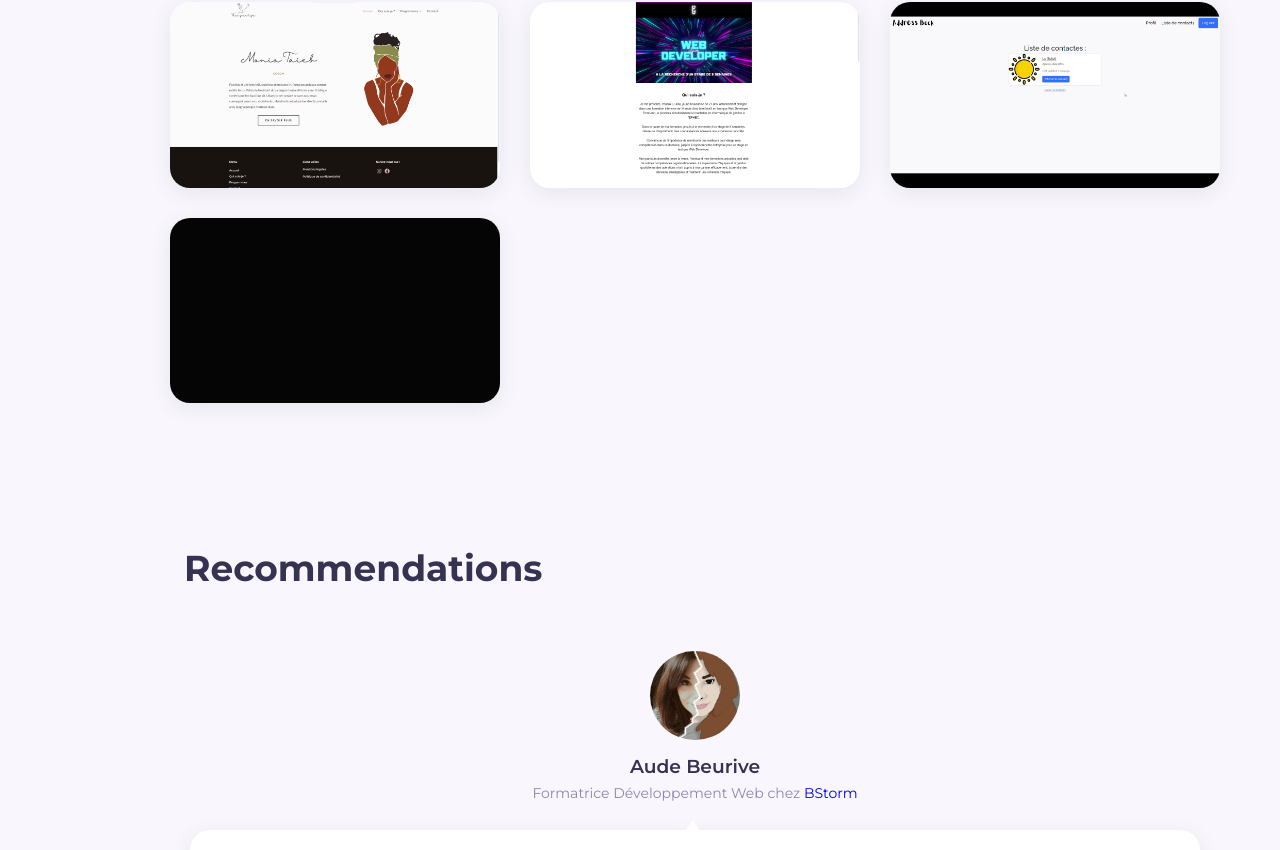
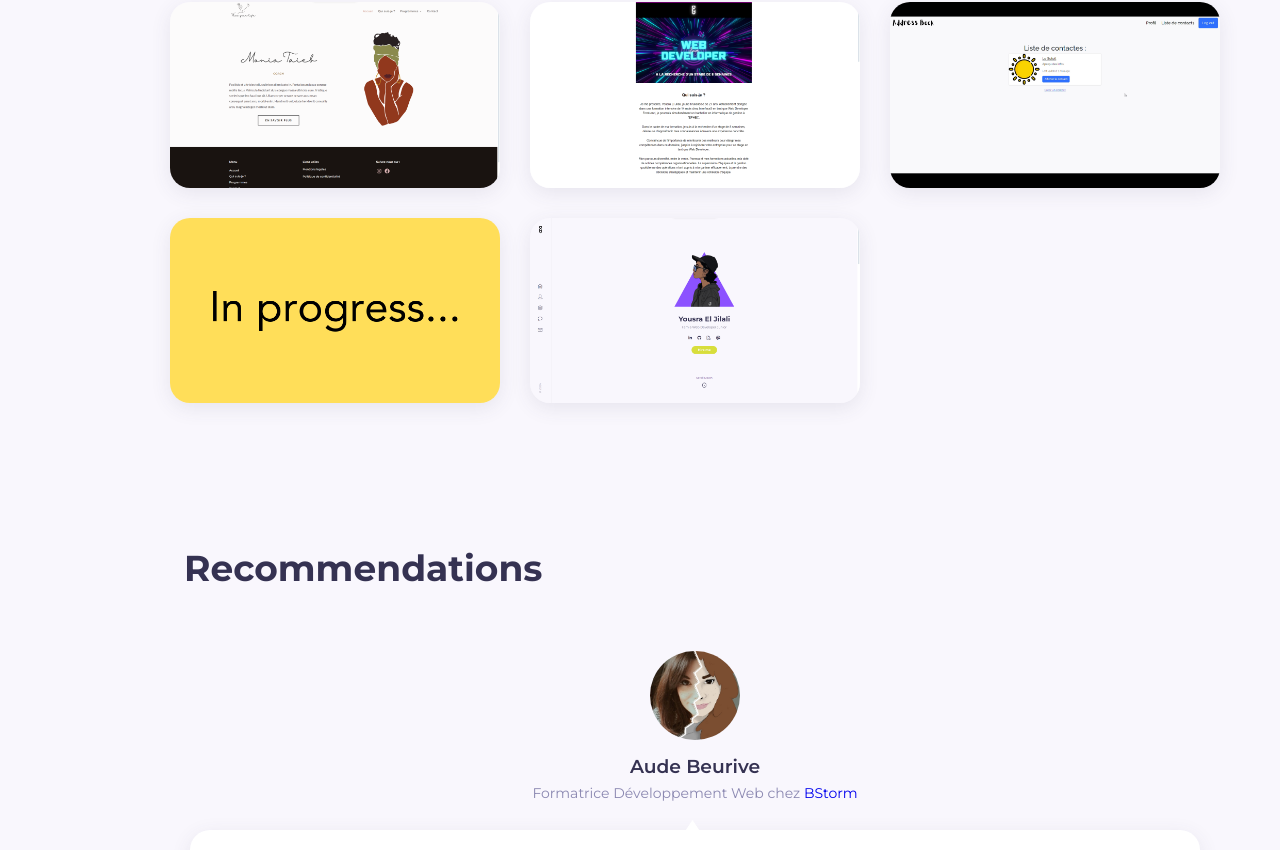
Before and after one commit to YousLa/Portfolio, a React (Create React App) app: page / in a window 1280 px wide. Shown: the part 2070-2920 px from the top of the page. Built offline with nearby package versions, Linux system fonts and the light colour scheme; a web font is replaced by a local one.

Commit message:
Added, Pokedex, Portfolio projects | Comment Modal

```diff
--- a/src/components/portfolio/Menu.jsx
+++ b/src/components/portfolio/Menu.jsx
@@ -11,6 +11,7 @@ import AgregatorVid from "../../assets/video/Agregator.mp4"
 import NewsletterVid from "../../assets/video/Newsletter.mp4"
 import CodeCanvaVid from "../../assets/video/CodeCanva.mp4"
 import AdressBookVid from "../../assets/video/AdressBook.mp4"
+import Portfolio from '../../assets/image/projects/Portfolio.png'
 
 const Menu = [
     {
@@ -76,6 +77,14 @@ const Menu = [
         title: "Pokedex",
         category: "React",
         link: ""
+    },
+    {
+        id: 8,
+        image: Portfolio,
+        video: null,
+        title: "Portfolio",
+        category: "React",
+        link: "https://github.com/YousLa/Portfolio"
     }
 ]
 
--- a/src/components/portfolio/Portfolio.jsx
+++ b/src/components/portfolio/Portfolio.jsx
@@ -51,15 +51,18 @@ const Portfolio = () => {
 
                             <span className="work_category">{category}</span>
                             <h3 className="work_title">{title}</h3>
-                            <button className="work_button" onClick={() => handleOpenModal(elem)}>
+                            {/* <button className="work_button" onClick={() => handleOpenModal(elem)}>
                                 <i className="fa-solid fa-plus"></i>
-                            </button>
+                            </button> */}
+                            <a href={link} className="work_button" target='blank_'>
+                                <i className="icon-link work_button-icon"></i>
+                            </a>
                         </div>
                     )
                 })}
             </div>
             {/* TODO : Scroll back block | Card */}
-            <ReactModal
+            {/* <ReactModal
                 isOpen={showModal}
                 onRequestClose={handleCloseModal}
                 contentLabel="Modal Content"
@@ -79,7 +82,7 @@ const Portfolio = () => {
                 <button onClick={handleCloseModal}>
                     <i className="fa-solid fa-xmark"></i>
                 </button>
-            </ReactModal>
+            </ReactModal> */}
         </section>
     )
 }
```
Also changed, not shown: src/assets/image/projects/Pokedex.png, src/assets/image/projects/Portfolio.png (added).
